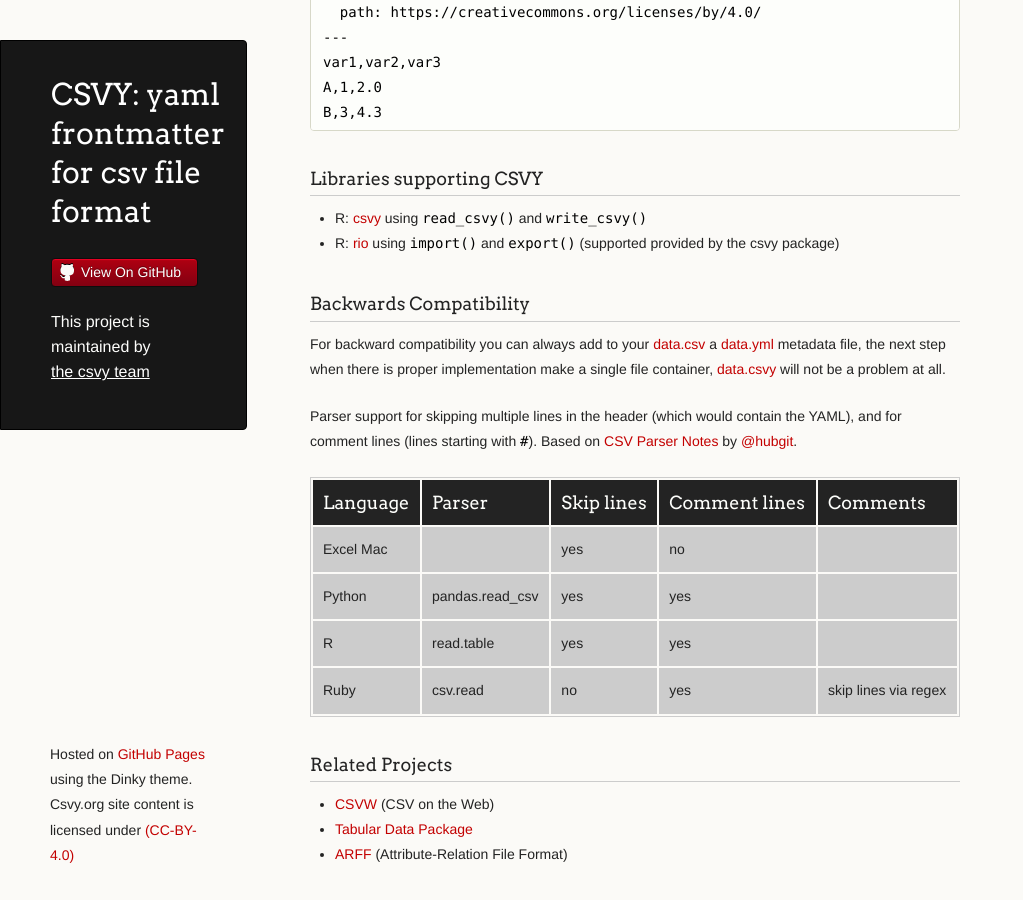
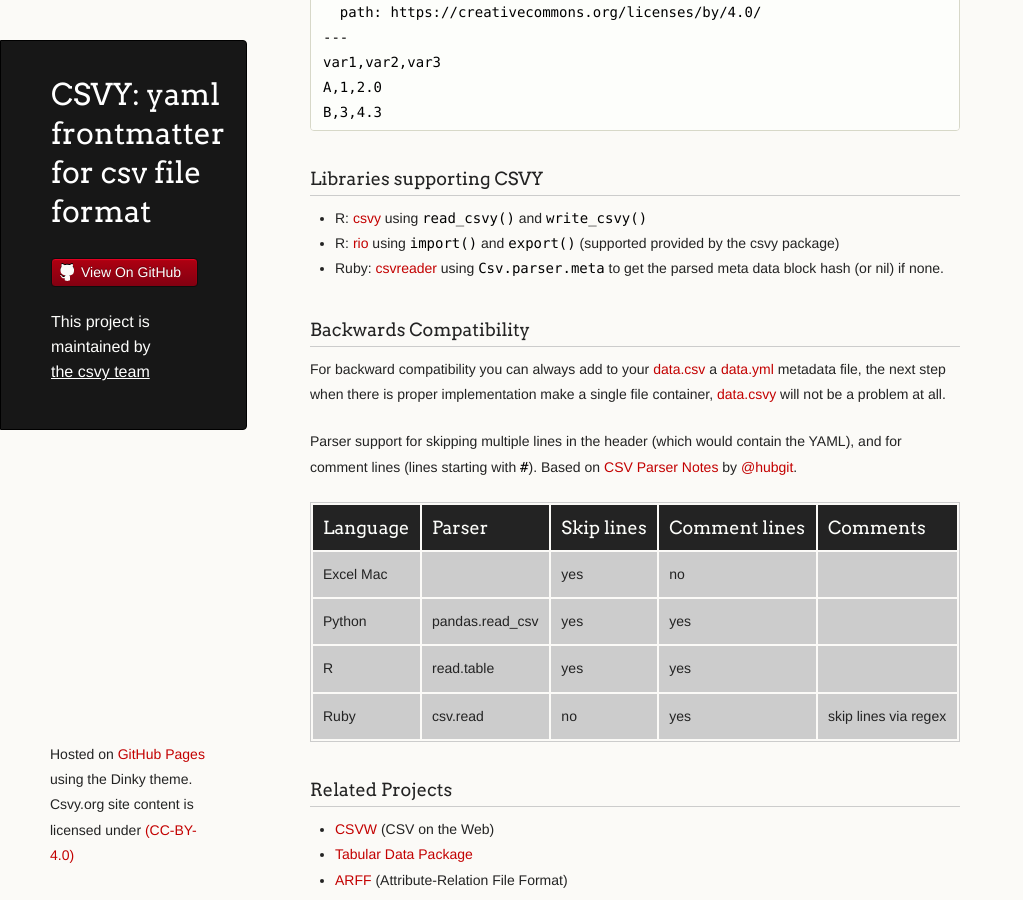
Before and after one commit to csvy/csvy.github.io, a Jekyll site: the page built from index.md, in a window 1280 px wide and 900 px high, scrolled down 1591 px. Shown: the whole window, without its empty margins (0-1023 px from the left). Built offline with Jekyll 4.4.1, drawn with Linux system fonts in a browser that asks for light colours; our own code applies the rules of GitHub Pages for plain Markdown files.

Commit message:
added csvreader support in ruby

````diff
--- a/index.md
+++ b/index.md
@@ -17,6 +17,7 @@
 
 ### Defining the Table Schema
 Use the [Table Schema](https://specs.frictionlessdata.io/table-schema/), it's important to know that the CSVY format is designed to store only one dataset per file.
+
 ```yaml
 ---
 profile: tabular-data-resource
@@ -56,10 +57,12 @@
 A,1,2.0
 B,3,4.3
 ```
+
 ### Libraries supporting CSVY
 
 * R: [csvy](https://cran.r-project.org/package=csvy) using `read_csvy()` and `write_csvy()`
 * R: [rio](https://cran.r-project.org/package=rio) using `import()` and `export()` (supported provided by the csvy package)
+* Ruby: [csvreader](https://github.com/csvreader/csvreader) using `Csv.parser.meta` to get the parsed meta data block hash (or nil) if none.
 
 ### Backwards Compatibility
 
@@ -76,14 +79,14 @@
 
 ### Related Projects
 
-- [CSVW](http://www.w3.org/2013/csvw/wiki/Main_Page) (CSV on the Web)
-- [Tabular Data Package](http://data.okfn.org/doc/tabular-data-package)
-- [ARFF](https://weka.wikispaces.com/ARFF+(stable+version)) (Attribute-Relation File Format)
+* [CSVW](http://www.w3.org/2013/csvw/wiki/Main_Page) (CSV on the Web)
+* [Tabular Data Package](http://data.okfn.org/doc/tabular-data-package)
+* [ARFF](https://weka.wikispaces.com/ARFF+(stable+version)) (Attribute-Relation File Format)
 
 ### Authors and Contributors
 
-- [Javier Rovegno](https://github.com/jrovegno)
-- [Martin Fenner](https://github.com/mfenner)
+* [Javier Rovegno](https://github.com/jrovegno)
+* [Martin Fenner](https://github.com/mfenner)
 
 ### Support or Contact
 
@@ -91,17 +94,17 @@
 
 ### References
 
-- [RFC documents the format used for Comma-Separated Values (CSV) RFC4180](https://tools.ietf.org/html/rfc4180)
-- [Model for Tabular Data and Metadata on the Web](http://www.w3.org/TR/tabular-data-model/)
-- [Front Matter](http://jekyllrb.com/docs/frontmatter/)
-- [Data Package](http://frictionlessdata.io/data-packages/)
-- [Tabular Data Packages](http://frictionlessdata.io/guides/tabular-data-package/)
-- [Table Schema](https://specs.frictionlessdata.io/table-schema/)
-- [Okfn Tools](http://frictionlessdata.io/tools/)
-- [Json to Yaml converter](https://www.json2yaml.com/)
-- [Codebeautify yaml  to (json/xml/csv)](http://codebeautify.org/yaml-to-json-xml-csv)
-- [Is there a yaml front matter standard validator?](http://stackoverflow.com/questions/27838730/is-there-a-yaml-front-matter-standard-validator)
-- [Add YAML front matter block support for pandas.io.parsers.read_csv](https://github.com/pydata/pandas/issues/9613)
-- [Allow custom metadata to be attached to panel/df/series](https://github.com/pydata/pandas/issues/2485)
-- [Using YAML frontmatter with CSV](http://blog.datacite.org/using-yaml-frontmatter-with-csv/)
-- [Pandoc Yaml Metadata Block](http://pandoc.org/MANUAL.html#extension-yaml_metadata_block)
+* [RFC documents the format used for Comma-Separated Values (CSV) RFC4180](https://tools.ietf.org/html/rfc4180)
+* [Model for Tabular Data and Metadata on the Web](http://www.w3.org/TR/tabular-data-model/)
+* [Front Matter](http://jekyllrb.com/docs/frontmatter/)
+* [Data Package](http://frictionlessdata.io/data-packages/)
+* [Tabular Data Packages](http://frictionlessdata.io/guides/tabular-data-package/)
+* [Table Schema](https://specs.frictionlessdata.io/table-schema/)
+* [Okfn Tools](http://frictionlessdata.io/tools/)
+* [Json to Yaml converter](https://www.json2yaml.com/)
+* [Codebeautify yaml  to (json/xml/csv)](http://codebeautify.org/yaml-to-json-xml-csv)
+* [Is there a yaml front matter standard validator?](http://stackoverflow.com/questions/27838730/is-there-a-yaml-front-matter-standard-validator)
+* [Add YAML front matter block support for pandas.io.parsers.read_csv](https://github.com/pydata/pandas/issues/9613)
+* [Allow custom metadata to be attached to panel/df/series](https://github.com/pydata/pandas/issues/2485)
+* [Using YAML frontmatter with CSV](http://blog.datacite.org/using-yaml-frontmatter-with-csv/)
+* [Pandoc Yaml Metadata Block](http://pandoc.org/MANUAL.html#extension-yaml_metadata_block)
````
